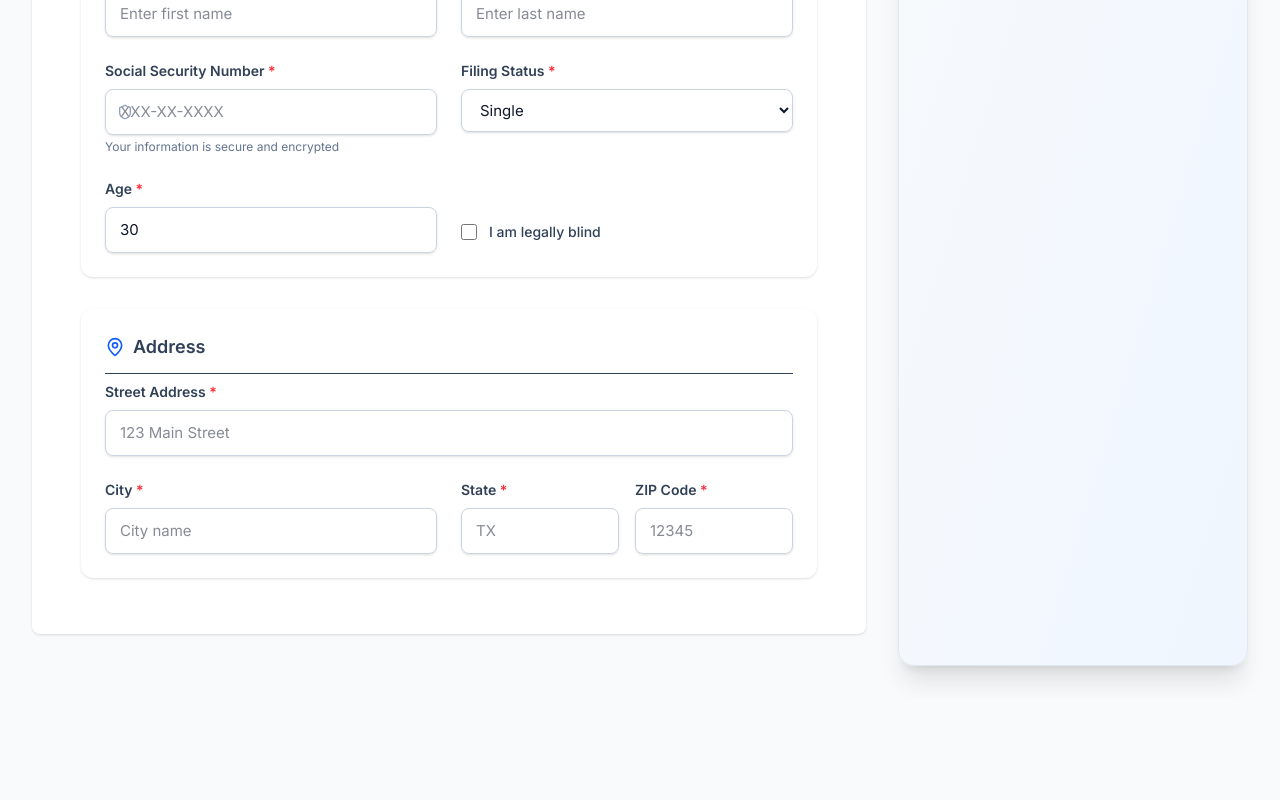
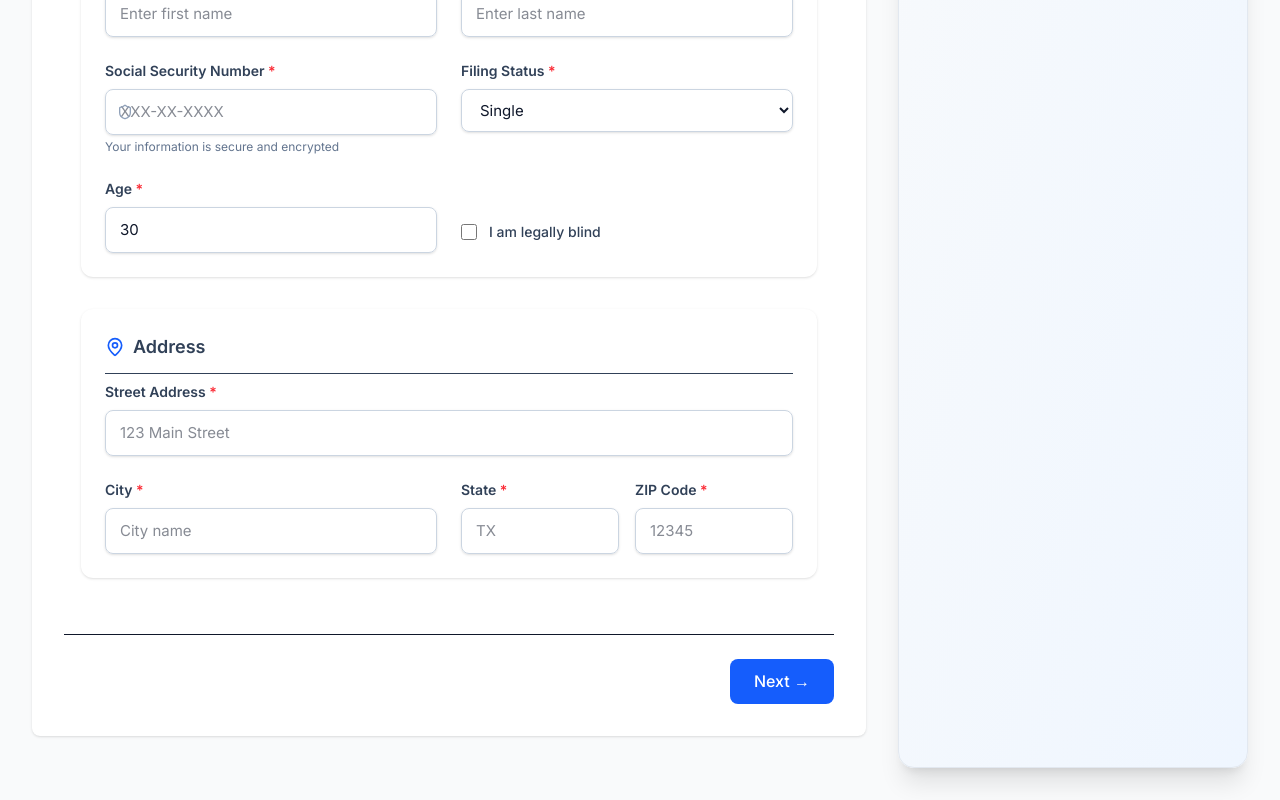
Before and after one commit to StryxZilla/tax-software-2025, a Next.js app: page / in a window 1280 px wide. Shown: the part 597-1397 px from the top of the page. Before the commit the page ends 1295 px from the top, so only its background shows below. Built offline with nearby package versions, Linux system fonts and the light colour scheme.

Commit message:
fix: add Previous/Next navigation buttons to all forms
- Created FormNavigation component with Previous/Next buttons
- Added to all wizard steps for clear navigation
- Disabled Next button when step incomplete (optional)
- First step shows only Next, last step shows only Previous

```diff
--- a/app/page.tsx
+++ b/app/page.tsx
@@ -14,6 +14,22 @@ import TaxSummarySidebar from '../components/review/TaxSummarySidebar';
 import PdfDownloadButton from '../components/review/PdfDownloadButton';
 import { useTaxReturn } from '../lib/context/TaxReturnContext';
 import { calculateAGI } from '../lib/engine/calculations/tax-calculator';
+import FormNavigation from '../components/common/FormNavigation';
+import { WizardStep } from '../types/tax-types';
+
+const STEP_ORDER: WizardStep[] = [
+  'personal-info',
+  'dependents',
+  'income-w2',
+  'income-interest',
+  'income-capital-gains',
+  'income-self-employment',
+  'income-rental',
+  'retirement-accounts',
+  'deductions',
+  'credits',
+  'review',
+];
 
 // Wizard step components
 function WizardStepContent() {
@@ -21,23 +37,44 @@ function WizardStepContent() {
     taxReturn,
     updateTaxReturn,
     currentStep,
+    setCurrentStep,
     taxCalculation,
     recalculateTaxes
   } = useTaxReturn();
 
+  const currentIndex = STEP_ORDER.indexOf(currentStep);
+  const handleNext = () => {
+    if (currentIndex < STEP_ORDER.length - 1) {
+      setCurrentStep(STEP_ORDER[currentIndex + 1]);
+    }
+  };
+  const handlePrevious = () => {
+    if (currentIndex > 0) {
+      setCurrentStep(STEP_ORDER[currentIndex - 1]);
+    }
+  };
+
   switch (currentStep) {
     case 'personal-info':
       return (
+        <>
           <PersonalInfoForm
             value={taxReturn.personalInfo}
             onChange={(updates) => {
               updateTaxReturn({ personalInfo: { ...taxReturn.personalInfo, ...updates } });
             }}
           />
+          <FormNavigation
+            currentStep={currentStep}
+            onNext={handleNext}
+            onPrevious={handlePrevious}
+          />
+        </>
       );
 
     case 'income-w2':
       return (
+        <>
           <W2Form
             values={taxReturn.w2Income}
             onChange={(w2s) => {
@@ -45,6 +82,12 @@ function WizardStepContent() {
               recalculateTaxes();
             }}
           />
+          <FormNavigation
+            currentStep={currentStep}
+            onNext={handleNext}
+            onPrevious={handlePrevious}
+          />
+        </>
       );
 
     case 'income-capital-gains':
@@ -82,6 +125,7 @@ function WizardStepContent() {
 
     case 'retirement-accounts':
       return (
+        <>
           <RetirementForm
             traditionalIRA={taxReturn.traditionalIRAContribution}
             rothIRA={taxReturn.rothIRAContribution}
@@ -91,6 +135,12 @@ function WizardStepContent() {
               recalculateTaxes();
             }}
           />
+          <FormNavigation
+            currentStep={currentStep}
+            onNext={handleNext}
+            onPrevious={handlePrevious}
+          />
+        </>
       );
 
     case 'deductions':
--- /dev/null
+++ b/components/common/FormNavigation.tsx
@@ -0,0 +1,60 @@
+'use client';
+
+import React from 'react';
+import { WizardStep } from '../../types/tax-types';
+
+interface FormNavigationProps {
+  currentStep: WizardStep;
+  onNext?: () => void;
+  onPrevious?: () => void;
+  canProceed?: boolean;
+}
+
+const STEP_ORDER: WizardStep[] = [
+  'personal-info',
+  'dependents',
+  'income-w2',
+  'income-interest',
+  'income-capital-gains',
+  'income-self-employment',
+  'income-rental',
+  'retirement-accounts',
+  'deductions',
+  'credits',
+  'review',
+];
+
+export default function FormNavigation({ currentStep, onNext, onPrevious, canProceed = true }: FormNavigationProps) {
+  const currentIndex = STEP_ORDER.indexOf(currentStep);
+  const isFirst = currentIndex === 0;
+  const isLast = currentIndex === STEP_ORDER.length - 1;
+
+  return (
+    <div className="flex justify-between items-center pt-6 border-t mt-8">
+      {!isFirst ? (
+        <button
+          onClick={onPrevious}
+          className="px-6 py-2.5 border border-gray-300 rounded-lg text-gray-700 font-medium hover:bg-gray-50 transition-colors"
+        >
+          ← Previous
+        </button>
+      ) : (
+        <div />
+      )}
+
+      {!isLast && (
+        <button
+          onClick={onNext}
+          disabled={!canProceed}
+          className={`px-6 py-2.5 rounded-lg font-medium transition-colors ${
+            canProceed
+              ? 'bg-blue-600 text-white hover:bg-blue-700'
+              : 'bg-gray-300 text-gray-500 cursor-not-allowed'
+          }`}
+        >
+          Next →
+        </button>
+      )}
+    </div>
+  );
+}
```
Lines whose indentation alone changed are shown as unchanged.
